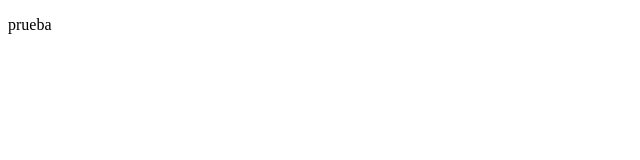
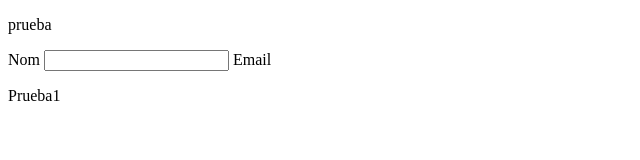
Before and after one commit to scobo04/activitat-ed-llmqs, a plain HTML site: page prueba.html in a window 1280 px wide. Shown: the whole page, without its empty margins (0-640 px from the left). Drawn offline with Linux system fonts and the light colour scheme.

Commit message:
Guardam canvis segon main

```diff
--- a/prueba.html
+++ b/prueba.html
@@ -6,5 +6,12 @@
 </head>
 <body>
     <p>prueba</p>
+    <form action="x" method="post">
+        <label for="nom">Nom</label>
+        <input type="text" id="nom" name="nom">
+
+        <label for="email">Email</label>
+        <p>Prueba1</p>
+    </form>
 </body>
 </html>
```
